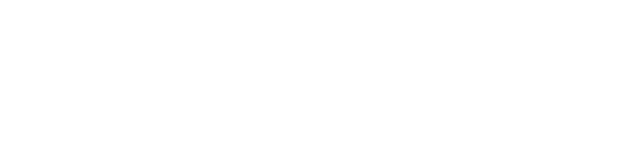
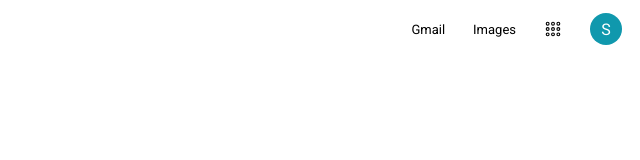
Before and after one commit to sp863/VanillaCodingPrep_google_clone, a plain HTML site: page index.html in a window 1280 px wide. Shown: the whole page, without its empty margins (640-1280 px from the left). Drawn offline with nearby package versions, Linux system fonts and the light colour scheme.

Commit message:
google_clone: header, setup, favicon

```diff
--- a/index.html
+++ b/index.html
@@ -4,13 +4,47 @@
     <meta charset="UTF-8" />
     <meta http-equiv="X-UA-Compatible" content="IE=edge" />
     <meta name="viewport" content="width=device-width, initial-scale=1.0" />
+
+    <link rel="stylesheet" href="style.css" />
+
+    <!-- font family Roboto -->
+    <link rel="preconnect" href="https://fonts.googleapis.com" />
+    <link rel="preconnect" href="https://fonts.gstatic.com" crossorigin />
+    <link
+      href="https://fonts.googleapis.com/css2?family=Roboto:wght@400;500;700&display=swap"
+      rel="stylesheet"
+    />
+
+    <!-- fav icon -->
+    <link rel="favicon" type="image/png" href="img/google-favicon.png" />
+
     <title>Google</title>
   </head>
   <body>
-    <header class="header"></header>
+    <header class="header">
+      <a class="gmail-img-link" href="https://www.google.com/gmail/">Gmail</a>
+      <a
+        class="gmail-img-link"
+        href="https://www.google.co.kr/imghp?hl=en&authuser=0&ogbl"
+        >Images</a
+      >
+      <button class="btn-google-apps">
+        <ion-icon class="google-apps-icon" name="apps-outline"></ion-icon>
+      </button>
+      <p class="my-google">S</p>
+    </header>
 
     <main></main>
 
     <footer></footer>
+
+    <script
+      type="module"
+      src="https://unpkg.com/ionicons@5.5.2/dist/ionicons/ionicons.esm.js"
+    ></script>
+    <script
+      nomodule
+      src="https://unpkg.com/ionicons@5.5.2/dist/ionicons/ionicons.js"
+    ></script>
   </body>
 </html>
--- /dev/null
+++ b/style.css
@@ -0,0 +1,73 @@
+* {
+  padding: 0;
+  margin: 0;
+  box-sizing: border-box;
+}
+
+html {
+  /* SETTING 1 rem */
+  /* font-size: 10px; */
+  /* 10px/16px = 0.625 = 62.5% */
+  /* Percentage of user's browser font-size setting */
+  font-size: 62.5%;
+}
+
+body {
+  font-family: "Roboto", sans-serif;
+  line-height: 1;
+  font-weight: 400;
+  color: #555;
+}
+
+.header {
+  display: flex;
+  justify-content: flex-end;
+  align-items: center;
+  line-height: normal;
+  gap: 2.8rem;
+  padding: 1.3rem 1.3rem;
+  margin-right: 0.5rem;
+}
+
+.gmail-img-link:link,
+.gmail-img-link:visited {
+  display: inline-block;
+  text-decoration: none;
+  color: black;
+  font-size: 1.3rem;
+}
+
+.gmail-img-link:hover,
+.gmail-img-link:active {
+  text-decoration: underline;
+}
+
+.btn-google-apps {
+  display: inline-block;
+  border: none;
+  background: none;
+  cursor: pointer;
+}
+
+.google-apps-icon {
+  display: flex;
+  align-items: center;
+  justify-content: center;
+  height: 1.8rem;
+  width: 1.8rem;
+}
+
+.my-google {
+  display: flex;
+  align-items: center;
+  justify-content: center;
+  text-align: center;
+
+  background-color: #1098ad;
+  font-size: 1.6rem;
+  height: 1rem;
+  width: 1rem;
+  color: #fff;
+  border-radius: 50%;
+  padding: 1.6rem;
+}
```
Also changed, not shown: img/google-favicon.png (added), img/google-logo-main.png (added).
